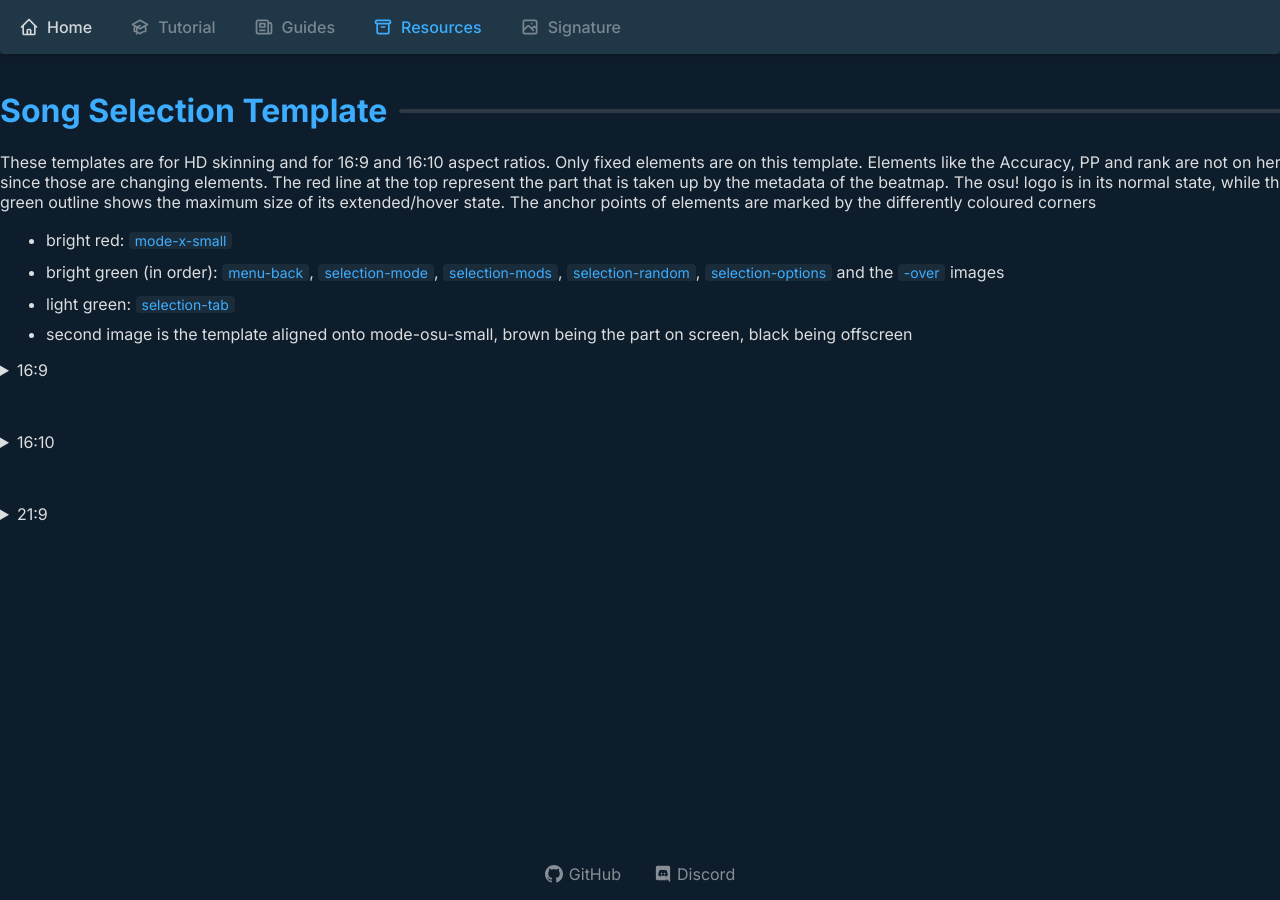
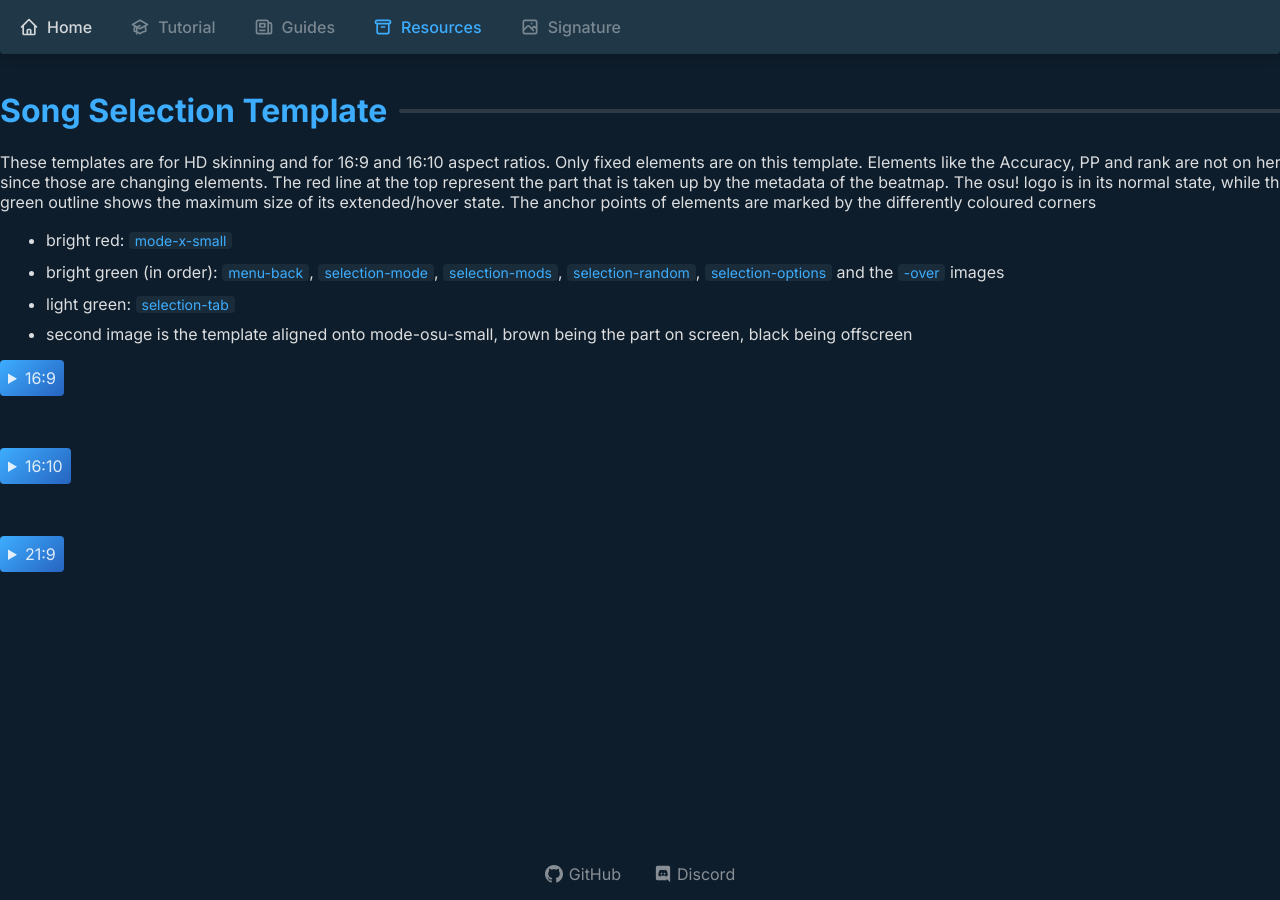
Before and after one commit to RockRoller01/skinninginfo, a Jekyll site: the page built from site/resources/song_selection.md, in a window 1280 px wide. Built offline with Jekyll 4.4.1, drawn with Linux system fonts in a browser that asks for light colours.

Commit message:
spoilerboxes

```diff
--- a/site/_sass/_html-overrides.scss
+++ b/site/_sass/_html-overrides.scss
@@ -50,3 +50,15 @@ code {
     color: $accent-blue;
     font-size: 14px;
 }
+
+details > summary {
+    cursor: pointer;
+    border-radius: 4px;
+    padding: 8px;
+    width: max-content;
+    user-select: none;
+    background: linear-gradient(135deg, #3dadff 0%, #2664c0 100%);
+    &:hover {
+        background: linear-gradient(135deg, #57b8ff 0%, #2b6fd5 100%);
+    }
+}
```
